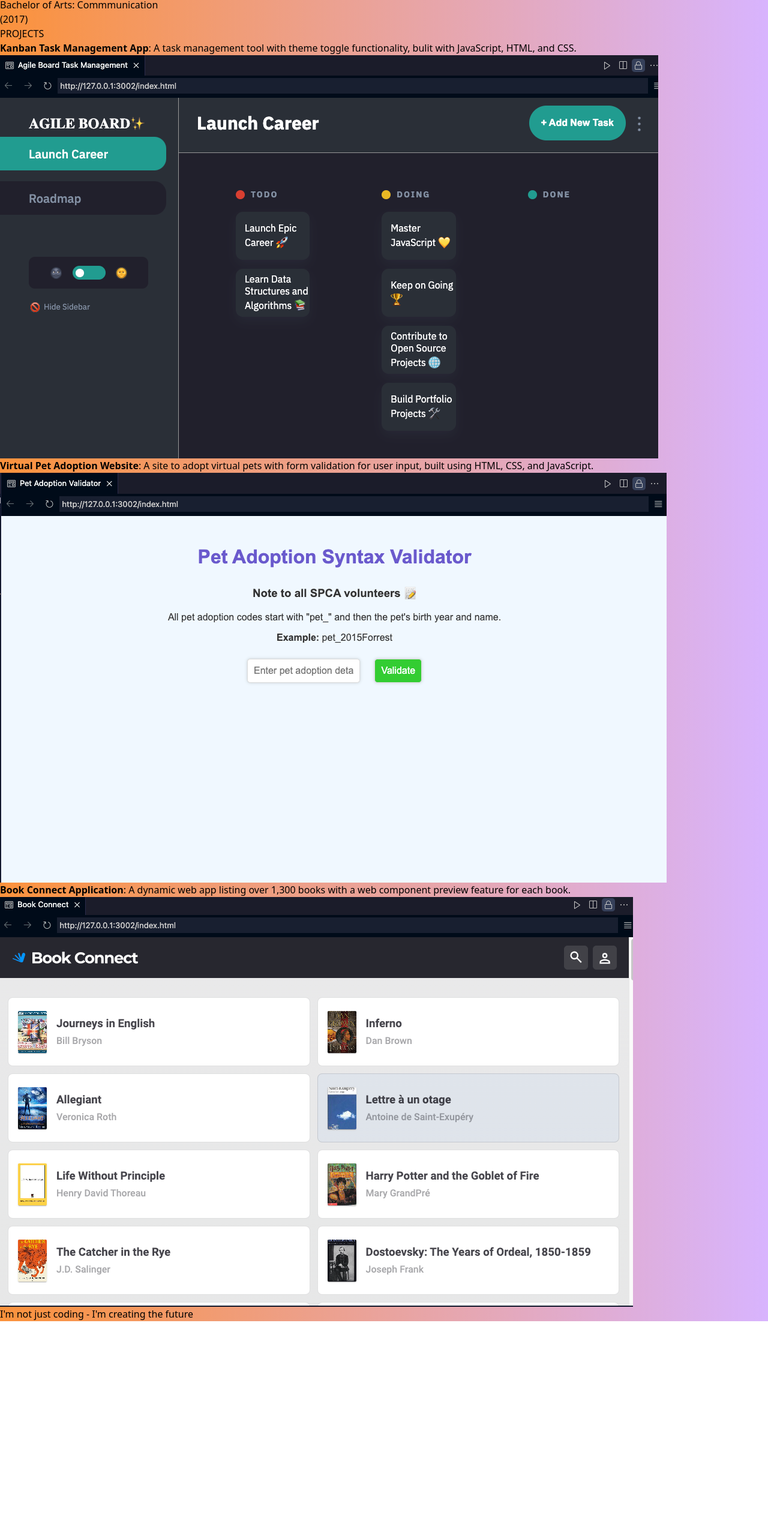
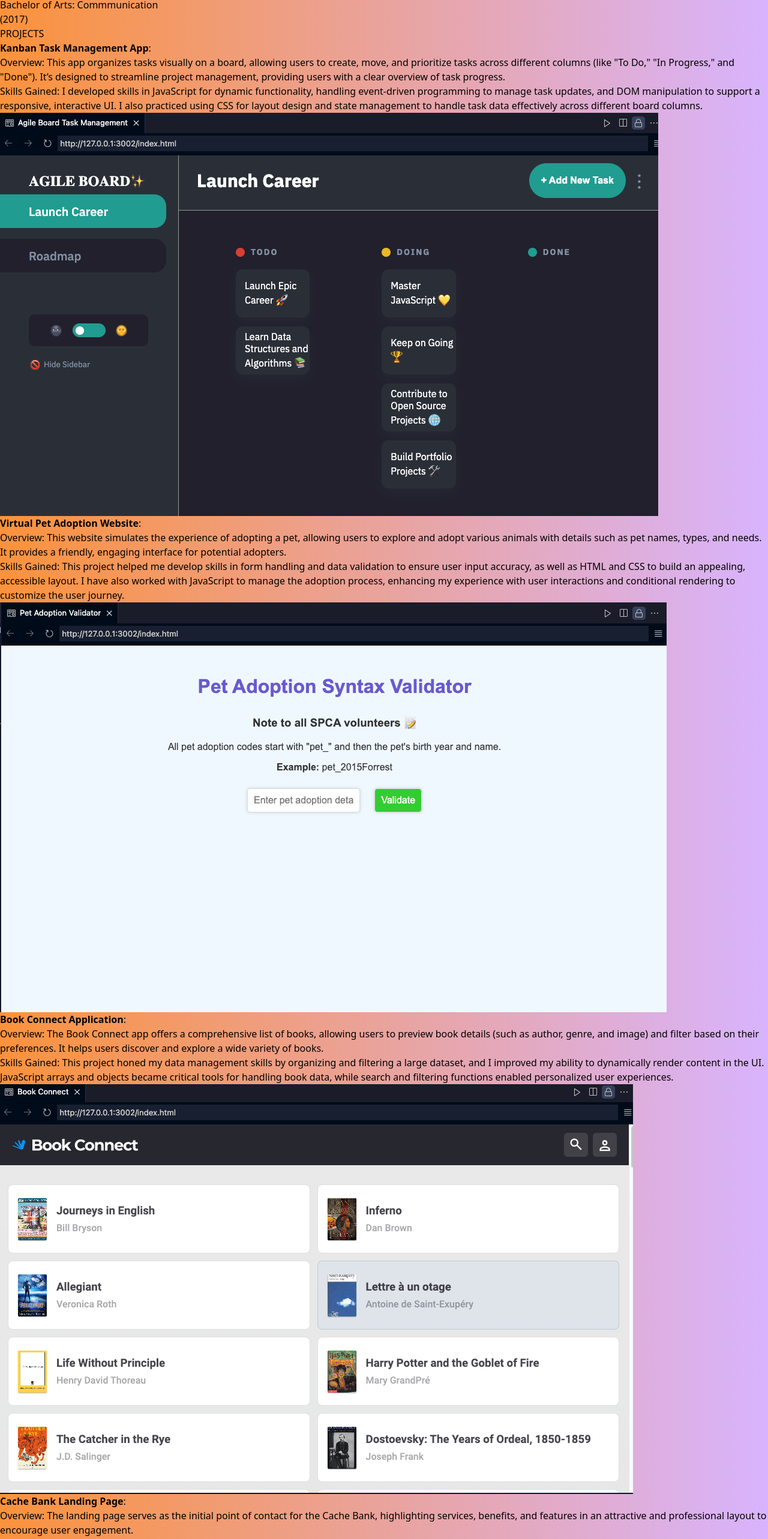
Before and after one commit to PearlPhahlane/Pearl_QAtester_Dev_Portfolio, a website: page disk/index.html in a window 1280 px wide. Shown: the part 1004-3569 px from the top of the page at 60% size. Before the commit the page ends 3206 px from the top, so only its background shows below. Drawn offline with nearby package versions, Linux system fonts and the light colour scheme.

Commit message:
add an image for fourth project I want to add, add an overview and skills gained for each project

```diff
--- a/disk/index.html
+++ b/disk/index.html
@@ -145,23 +145,51 @@
             <div id="heading-Proj">PROJECTS</div>
             <ul>
                 <li>
-                    <strong>Kanban Task Management App</strong>: A task management tool with theme
-                    toggle functionality, bulit with JavaScript, HTML, and CSS.
+                    <strong>Kanban Task Management App</strong>:
+                    <ul>
+                        <li>
+                            Overview: This app organizes tasks visually on a board, allowing users to create, move, and prioritize tasks across different columns (like "To Do," "In Progress," and "Done"). It’s designed to streamline project management, providing users with a clear overview of task progress.
+                        </li>
+                        <li>Skills Gained: I developed skills in JavaScript for dynamic functionality, handling event-driven programming to manage task updates, and DOM manipulation to support a responsive, interactive UI. I also practiced using CSS for layout design and state management to handle task data effectively across different board columns.</li>
+                    </ul>
                     <a href="https://github.com/PearlPhahlane/CS20240132_wfo2407_A1_Pearl-Phahlane_JSL11.git">
                         <img src="./task-mangement-app.png" alt="task-management-app">
                     </a>
                 </li>
                 <li>
-                    <strong>Virtual Pet Adoption Website</strong>: A site to adopt virtual pets with form validation for user input, built using HTML, CSS, and JavaScript.
+                    <strong>Virtual Pet Adoption Website</strong>:
+                    <ul>
+                        <li>
+                            Overview: This website simulates the experience of adopting a pet, allowing users to explore and adopt various animals with details such as pet names, types, and needs. It provides a friendly, engaging interface for potential adopters.
+                        </li>
+                        <li>
+                            Skills Gained: This project helped me develop skills in form handling and data validation to ensure user input accuracy, as well as HTML and CSS to build an appealing, accessible layout. I have also worked with JavaScript to manage the adoption process, enhancing my experience with user interactions and conditional rendering to customize the user journey.
+                        </li>
+                    </ul>
                     <a href="https://github.com/PearlPhahlane/Module_1_CS20240132_wfo2407_A1_Pearl-Phahlane_JSL01.git">
                         <img src="./Pet-adoption website.png" alt="pet-adoption-website">
                     </a>
                 </li>
                 <li>
-                    <strong>Book Connect Application</strong>: A dynamic web app listing over 1,300 books with a web component preview feature for each book.
-                    <a href="https://github.com/PearlPhahlane/CS20240132_wfo2407_A1_Pearl-Phahlane_DJS04.git">
+                    <strong>Book Connect Application</strong>:
+                    <ul>
+                        <li>Overview: The Book Connect app offers a comprehensive list of books, allowing users to preview book details (such as author, genre, and image) and filter based on their preferences. It helps users discover and explore a wide variety of books.</li>
+                        <li>Skills Gained: This project honed my data management skills by organizing and filtering a large dataset, and I improved my ability to dynamically render content in the UI. JavaScript arrays and objects became critical tools for handling book data, while search and filtering functions enabled personalized user experiences.</li>
+                    </ul>
+                    <a href="https://github.com/PearlPhahlane/CS20240132_wfo2407_A1_Pearl-Phahlane_DJS03.git">
                         <img src="./book-connect-App.png" alt="book-connect-app">
                     </a>
+                </li>
+                    <strong>Cache Bank Landing Page</strong>:
+                    <ul>
+                        <li>Overview: The landing page serves as the initial point of contact for the Cache Bank, highlighting services, benefits, and features in an attractive and professional layout to encourage user engagement.</li>
+                        <li>Skills Gained: Creating this landing page helped me refine my layout and styling skills using CSS specifically Tailwind CSS, including techniques to achieve a polished, responsive design. Additionally, I have used basic JavaScript animations to enhance the visual appeal and user experience of the site.</li>
+                    </ul>
+                    <a href= "https://github.com/PearlPhahlane/CS20240132_wfo2407_A1_Pearl-Phahlane_SDF11.git">
+                        <img src="./cache-bank-site.png" alt="cache-bank-landing-page">
+                    </a>
+                <li>
+
                 </li>
             </ul>
         </div>
```
Also changed, not shown: disk/cache-bank-site.png (added).
